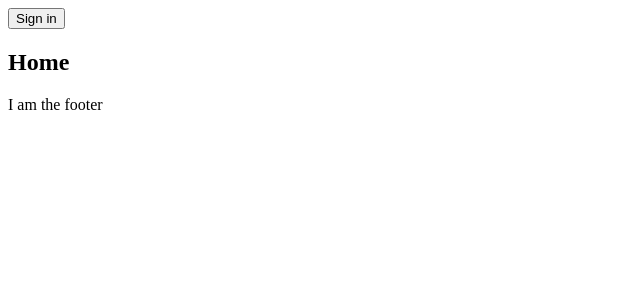
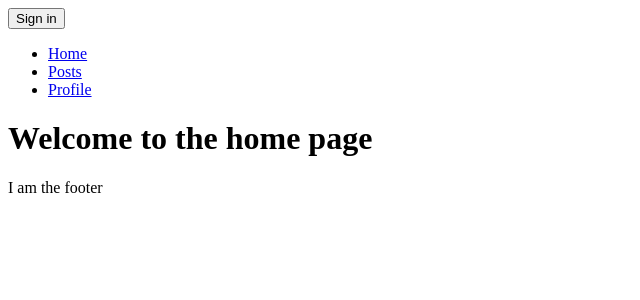
Before and after one commit to Phytobear/Week09-Project, a Next.js app: page / in a window 1280 px wide. Shown: the top 300 px of the page, without its empty margins (0-640 px from the left). Built offline with nearby package versions, Linux system fonts and the light colour scheme; no server answers.

Commit message:
use state added to posts

```diff
--- a/src/app/page.js
+++ b/src/app/page.js
@@ -1,7 +1,10 @@
+import NavBar from "@/components/NavBar";
+
 export default function Home() {
   return (
     <div>
-      <h2>Home</h2>
+      <NavBar />
+      <h1>Welcome to the home page</h1>
     </div>
   );
 }
--- a/src/app/posts/page.js
+++ b/src/app/posts/page.js
@@ -12,8 +12,6 @@
     `SELECT * FROM posts
     INNER JOIN profiles ON posts.clerk_id = profiles.clerk_id`
   );
-
-  console.log("Posts data:", posts.rows);
 
   return (
     <div>
--- /dev/null
+++ b/src/components/NavBar.jsx
@@ -0,0 +1,19 @@
+import Link from "next/link";
+
+export default function NavBar() {
+  return (
+    <nav>
+      <ul>
+        <li>
+          <Link href="/">Home</Link>
+        </li>
+        <li>
+          <Link href="/posts">Posts</Link>
+        </li>
+        <li>
+          <Link href="/profile">Profile</Link>
+        </li>
+      </ul>
+    </nav>
+  );
+}
```
